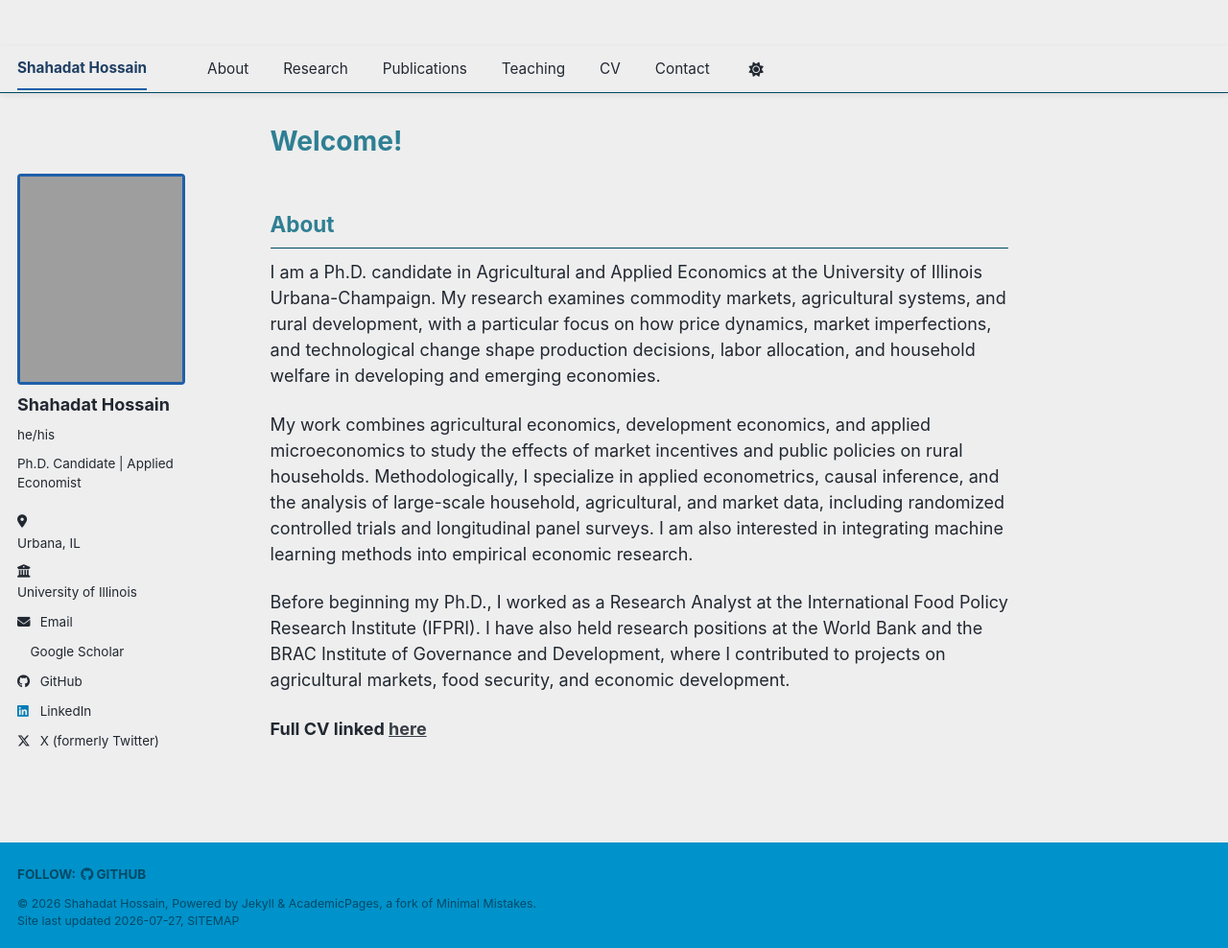
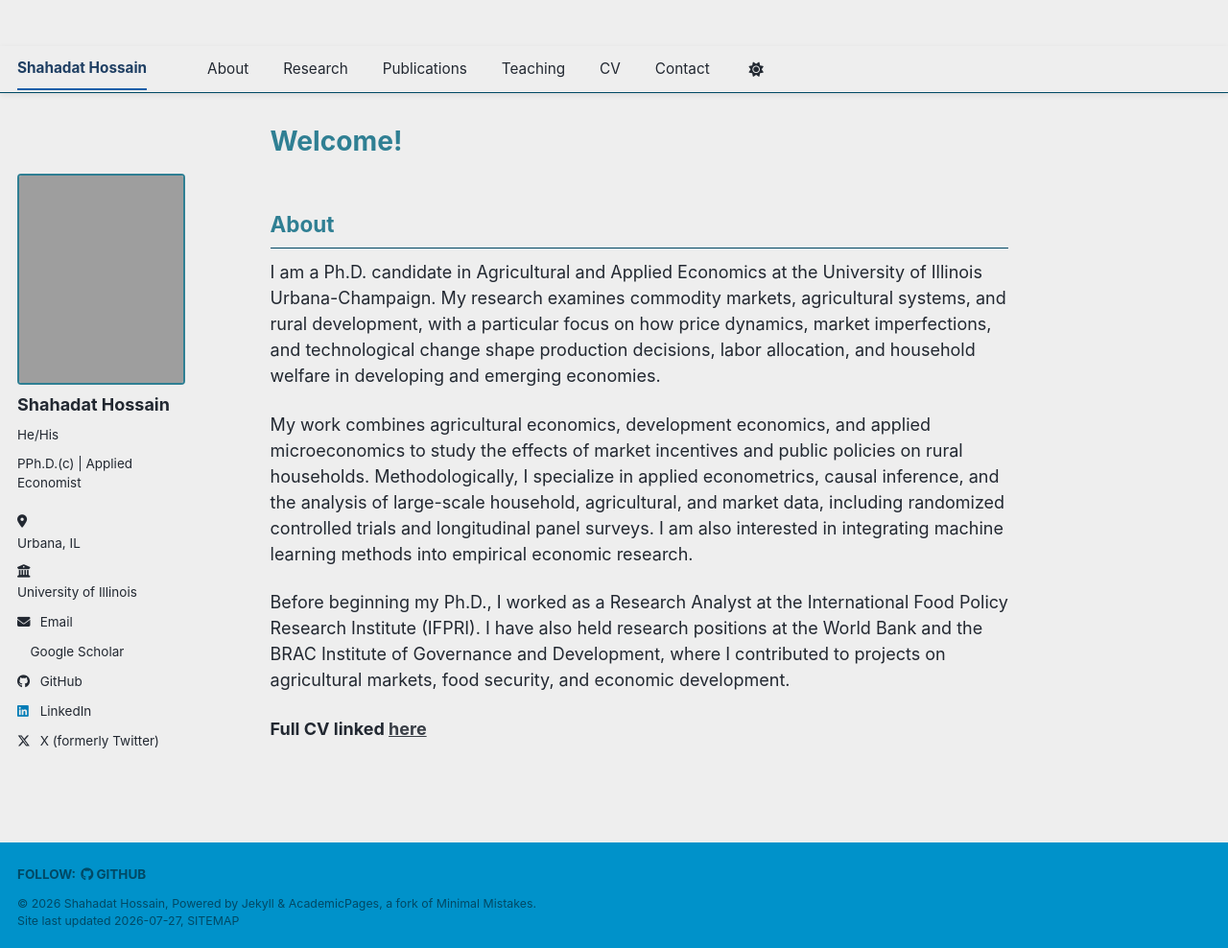
Before and after one commit to hnshahadat/hnshahadat.github.io, a Jekyll site: the page built from _pages/about.md, in a window 1280 px wide and 988 px high. Shown: the whole window at 96% size. Built offline with Jekyll 4.4.1, drawn with Linux system fonts in a browser that asks for light colours; a style sheet for code colours, icons or effects is not loaded.

Commit message:
fix title

```diff
--- a/_config.yml
+++ b/_config.yml
@@ -26,8 +26,8 @@ author:
   # Biographic information
   avatar           : "profile.png"
   name             : "Shahadat Hossain"
-  pronouns         : "he/his"
-  bio              : "Ph.D. Candidate | Applied Economist"
+  pronouns         : "He/His"
+  bio              : "PPh.D.(c) | Applied Economist"
   location         : "<a display: inline;' href='https://maps.app.goo.gl/q8xHh8o15mWs7nLz5'>Urbana, IL</a>"
   employer         : "<a display: inline;' href='https://illinois.edu/'>University of Illinois</a>"
   uri              :
--- a/_sass/layout/_page.scss
+++ b/_sass/layout/_page.scss
@@ -573,3 +573,8 @@
 .page__content #about {
   color: var(--profile-accent-color);
 }
+
+.masthead .site-title,
+.greedy-nav .site-title {
+  color: var(--global-text-color);
+}
--- a/_sass/layout/_sidebar.scss
+++ b/_sass/layout/_sidebar.scss
@@ -160,7 +160,7 @@
     margin: 0 auto;
     object-fit: cover;
     object-position: center top;
-    border: 3px solid #1f5fa9;
+    border: 2px solid #2f7f93;
     border-radius: 4px;
     padding: 0;
 
```
